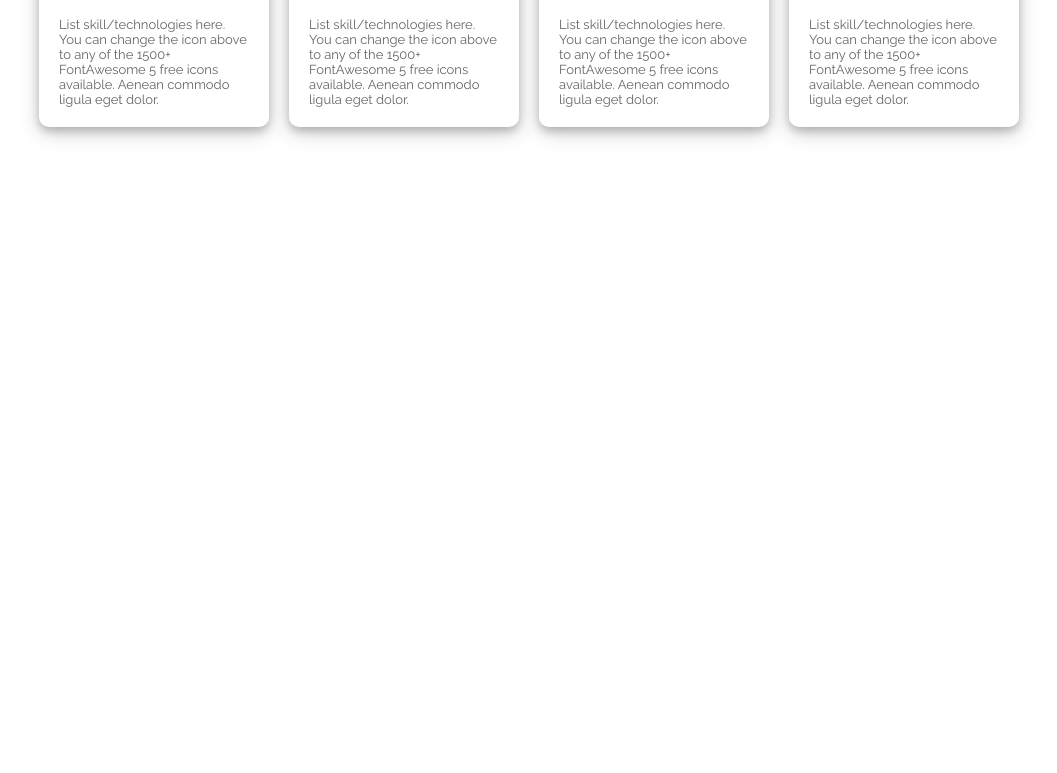
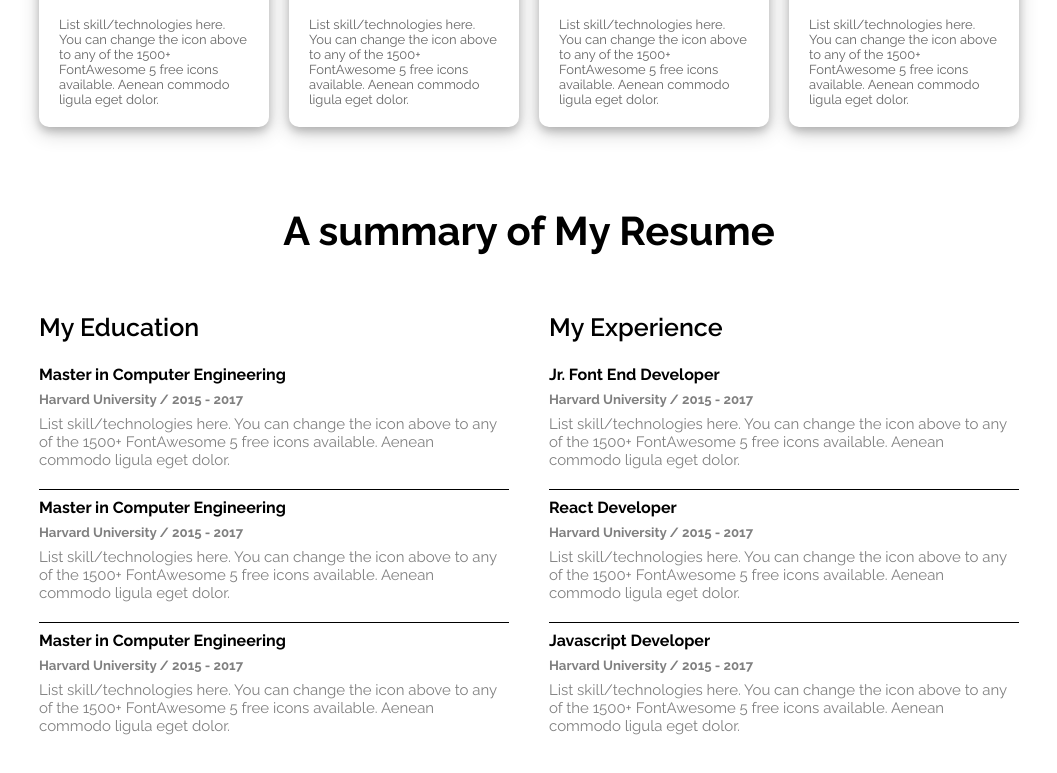
Before and after one commit to ornobsingh1/web-dev-protfolio, a plain HTML site: page index.html in a window 1280 px wide. Shown: the part 1395-2168 px from the top of the page, without its empty margins (111-1168 px from the left). Before the commit the page ends 1572 px from the top, so only its background shows below. Drawn offline with Linux system fonts and the light colour scheme.

Commit message:
adding my resume section

```diff
--- a/index.html
+++ b/index.html
@@ -130,6 +130,95 @@
           </div>
         </div>
       </section>
+
+      <!-- Resume -->
+      <section>
+        <h2 class="resume-title">A summary of My Resume</h2>
+        <div class="resume-container">
+          <div>
+            <h3 class="education-title">My Education</h3>
+            <div class="education-contant">
+              <h4 class="education-contant-title">
+                Master in Computer Engineering
+              </h4>
+              <h5 class="education-contant-subtitle">
+                Harvard University / 2015 - 2017
+              </h5>
+              <p class="education-contant-description">
+                List skill/technologies here. You can change the icon above to
+                any of the 1500+ FontAwesome 5 free icons available. Aenean
+                commodo ligula eget dolor.
+              </p>
+            </div>
+            <div class="divider"></div>
+            <div class="education-contant">
+              <h4 class="education-contant-title">
+                Master in Computer Engineering
+              </h4>
+              <h5 class="education-contant-subtitle">
+                Harvard University / 2015 - 2017
+              </h5>
+              <p class="education-contant-description">
+                List skill/technologies here. You can change the icon above to
+                any of the 1500+ FontAwesome 5 free icons available. Aenean
+                commodo ligula eget dolor.
+              </p>
+            </div>
+            <div class="divider"></div>
+            <div class="education-contant">
+              <h4 class="education-contant-title">
+                Master in Computer Engineering
+              </h4>
+              <h5 class="education-contant-subtitle">
+                Harvard University / 2015 - 2017
+              </h5>
+              <p class="education-contant-description">
+                List skill/technologies here. You can change the icon above to
+                any of the 1500+ FontAwesome 5 free icons available. Aenean
+                commodo ligula eget dolor.
+              </p>
+            </div>
+          </div>
+          <div>
+            <h3 class="education-title">My Experience</h3>
+            <div class="education-contant">
+              <h4 class="education-contant-title">Jr. Font End Developer</h4>
+              <h5 class="education-contant-subtitle">
+                Harvard University / 2015 - 2017
+              </h5>
+              <p class="education-contant-description">
+                List skill/technologies here. You can change the icon above to
+                any of the 1500+ FontAwesome 5 free icons available. Aenean
+                commodo ligula eget dolor.
+              </p>
+            </div>
+            <div class="divider"></div>
+            <div class="education-contant">
+              <h4 class="education-contant-title">React Developer</h4>
+              <h5 class="education-contant-subtitle">
+                Harvard University / 2015 - 2017
+              </h5>
+              <p class="education-contant-description">
+                List skill/technologies here. You can change the icon above to
+                any of the 1500+ FontAwesome 5 free icons available. Aenean
+                commodo ligula eget dolor.
+              </p>
+            </div>
+            <div class="divider"></div>
+            <div class="education-contant">
+              <h4 class="education-contant-title">Javascript Developer</h4>
+              <h5 class="education-contant-subtitle">
+                Harvard University / 2015 - 2017
+              </h5>
+              <p class="education-contant-description">
+                List skill/technologies here. You can change the icon above to
+                any of the 1500+ FontAwesome 5 free icons available. Aenean
+                commodo ligula eget dolor.
+              </p>
+            </div>
+          </div>
+        </div>
+      </section>
     </main>
   </body>
 </html>
--- a/style/style.css
+++ b/style/style.css
@@ -8,11 +8,11 @@
 }
 
 /* Reusable Code */
+
 .container {
   max-width: 980px;
   margin: 50px auto;
 }
-
 .primary-color {
   color: #fd6e0a;
 }
@@ -25,7 +25,9 @@
   font-size: 15px;
   cursor: pointer;
 }
+
 /* header */
+
 .header {
   background-image: url(../images/developer.png), url(../images/header_bg.png);
   background-repeat: no-repeat;
@@ -33,6 +35,7 @@
   background-size: 70px, 800px;
   margin-left: 20px;
 }
+
 /* Navbar start */
 
 .navbar {
@@ -41,12 +44,10 @@
   align-items: center;
   margin: 10px 150px;
 }
-
 .nav-title {
   font-size: 45px;
   font-weight: bold;
 }
-
 .list-container {
   display: flex;
   justify-content: center;
@@ -69,7 +70,6 @@
   justify-content: space-between;
   margin: 0 35px 0 150px;
 }
-
 .banner-contant {
   width: 530px;
   margin-top: 120px;
@@ -83,7 +83,6 @@
   font-weight: bold;
   margin-bottom: 15px;
 }
-
 .banner-description {
   font-size: 15px;
   color: rgb(101, 100, 100);
@@ -106,6 +105,7 @@
 }
 
 /* About Section Start */
+
 .about {
   background-color: #fff8f3;
   padding: 100px;
@@ -157,9 +157,47 @@
   align-items: center;
   gap: 20px;
 }
-
 .card {
   border-radius: 10px;
   padding: 20px;
   box-shadow: 0 4px 8px 0 rgba(0, 0, 0, 0.2), 0 6px 20px 0 rgba(0, 0, 0, 0.19);
 }
+
+/* Resume */
+
+.resume-title {
+  font-size: 40px;
+  font-weight: bold;
+  margin-top: 80px;
+  margin-bottom: 50px;
+  text-align: center;
+}
+.resume-container {
+  display: flex;
+  gap: 40px;
+}
+.education-title {
+  font-size: 25px;
+  font-weight: 600;
+  padding-top: 8px;
+  padding-bottom: 15px;
+}
+.education-contant-title {
+  font-size: 16px;
+  font-weight: bold;
+  padding-top: 8px;
+  padding-bottom: 8px;
+}
+.education-contant-subtitle {
+  color: gray;
+}
+.education-contant-description {
+  font-size: 15px;
+  color: gray;
+  margin-top: 8px;
+}
+.divider {
+  border-bottom: 1px solid black;
+  padding-top: 10px;
+  padding-bottom: 10px;
+}
```
